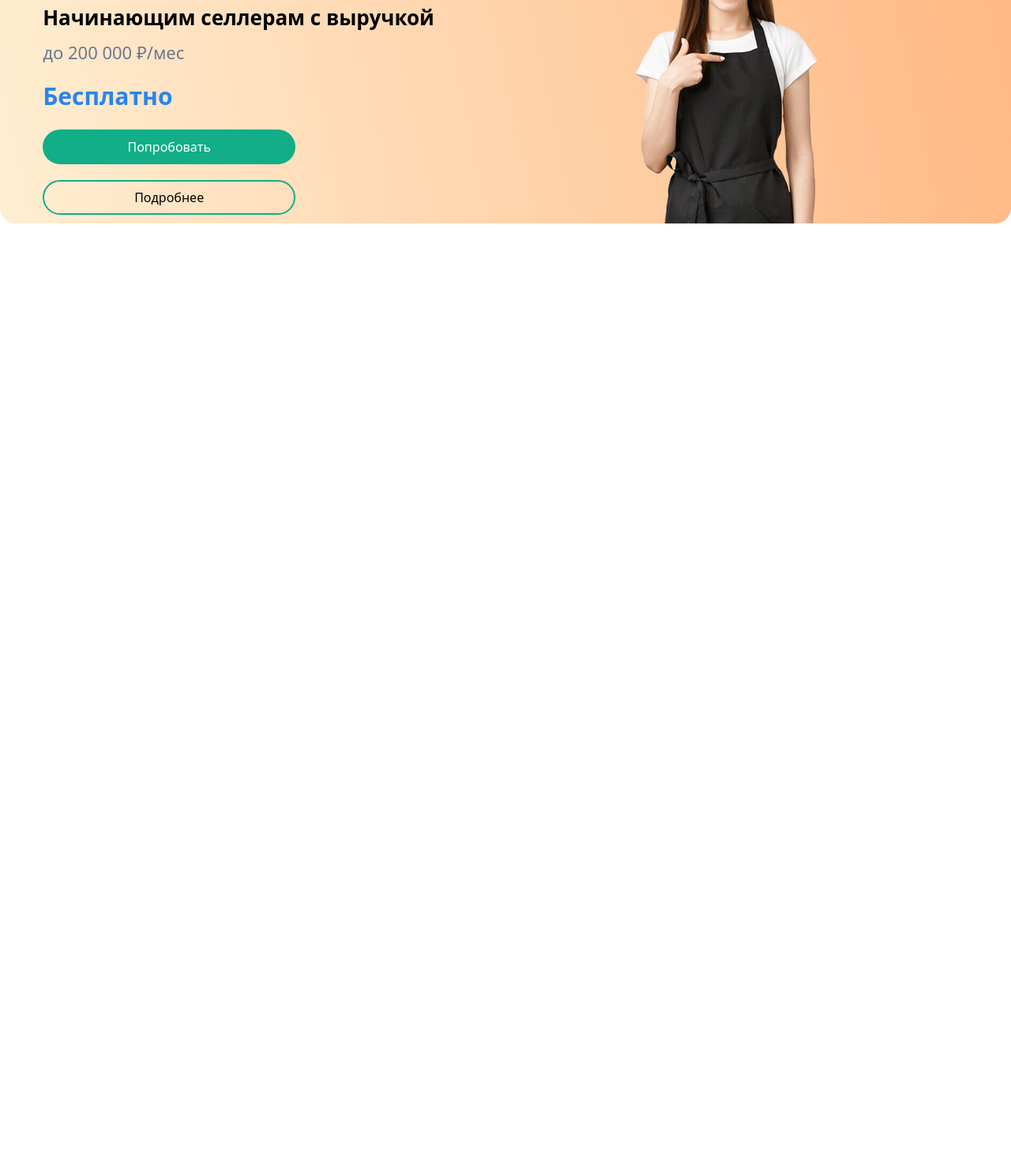
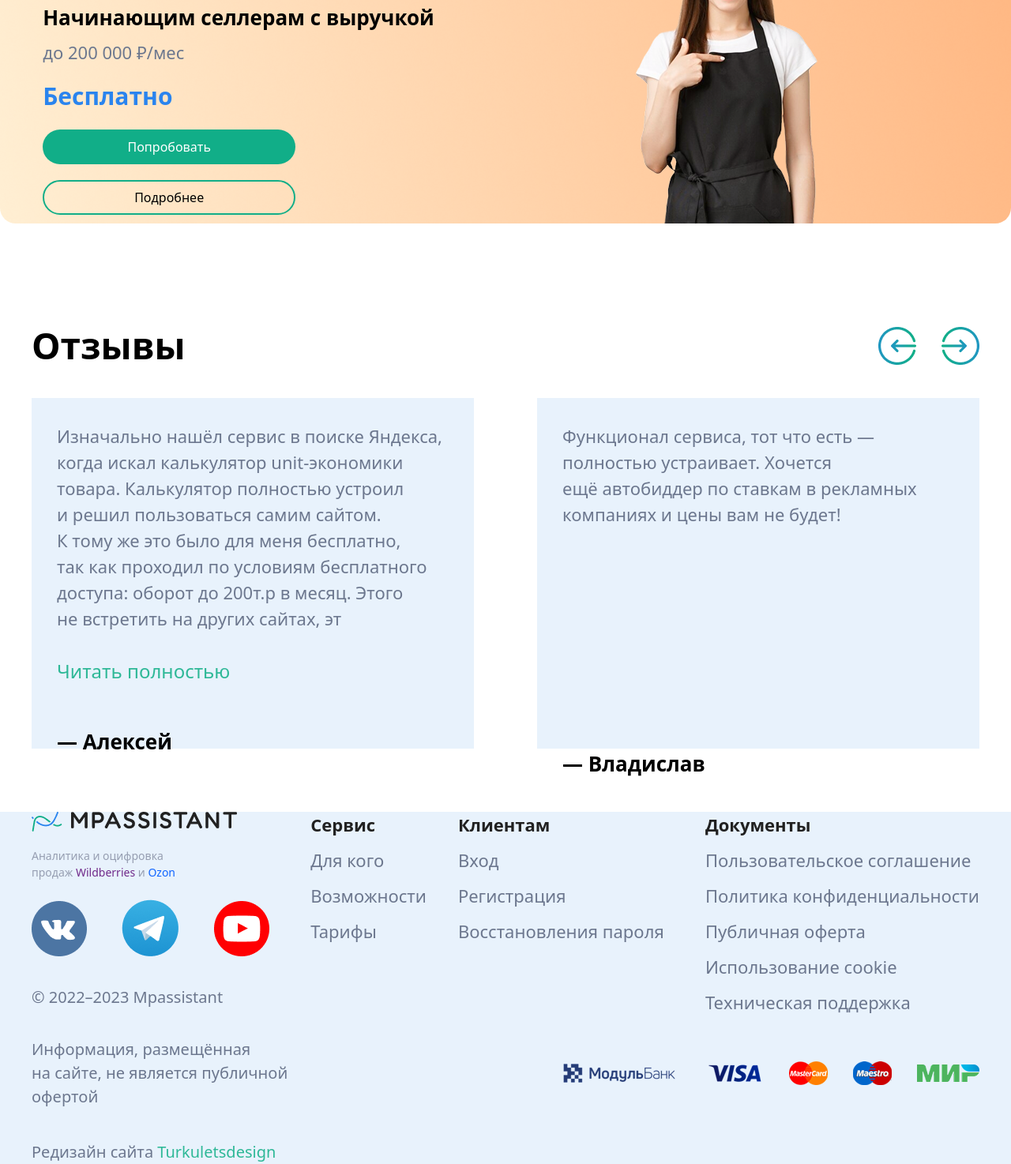
Before and after one commit to XalilovBiloljon/home-work-14, a website: page src/index.html in a window 1280 px wide. Shown: the part 5128-6602 px from the top of the page at 79% size. Before the commit the page ends 5411 px from the top, so only its background shows below. Drawn offline with Linux system fonts and the light colour scheme.

Commit message:
we add footer to our project

```diff
--- a/src/index.html
+++ b/src/index.html
@@ -312,6 +312,93 @@
         </main>
 
 
+        <main class="max-w-300 lg:mt-30 mt-10 m-auto">
+            <div class="flex items-center justify-between">
+                <h1 class="text-[46px]   font-bold ">Отзывы</h1>
+<div class="lg:flex hidden items-center gap-8">
+    <img src="./левая.png" alt="">
+    <img src="правая.png" alt="">
+
+</div>
+</div>
+
+<div class="flex items-center justify-between  mt-8">
+    <div class="lg:w-140 w-fit p-8 h-fit lg:h-111 bg-[#E8F2FC]">
+        <p class="text-[22px] text-[#6C778E] ">Изначально нашёл сервис в поиске Яндекса, когда искал калькулятор unit-экономики товара. Калькулятор полностью устроил и решил пользоваться самим сайтом. К тому же это было для меня бесплатно, так как проходил по условиям бесплатного доступа: оборот до 200т.р в месяц. Этого не встретить на других сайтах, эт</p>
+<h1 class="text-[24px] text-[#2EB897] font-medium mt-8">Читать полностью</h1>
+<h1 class="text-[26px] font-bold  mt-13">— Алексей</h1>
+    </div>
+
+     <div class="lg:w-140 lg:block hidden w-fit p-8 h-fit lg:h-111 bg-[#E8F2FC]">
+        <p class="text-[22px] text-[#6C778E] ">Функционал сервиса, тот что есть — полностью устраивает. Хочется ещё автобиддер по ставкам в рекламных компаниях и цены вам не будет!</p>
+
+<h1 class="text-[26px] font-bold  mt-70">— Владислав</h1>
+    </div>
+
+</div>
+
+ </main>
+
+ <footer class="w-full mt-20 lg:h-133 h-fit bg-[#E8F2FC]">
+    <div class="max-w-300 m-auto items-start justify-between mt-7 lg:flex-row flex-col flex" >
+        <div>
+            <img src="./778.png" alt="">
+                        <p class="text-[14px] mt-5 lg:block hidden text-[#969EB1] font-normal w-55">Аналитика и оцифровка продаж <span class="text-[#702A8A] ">Wildberries</span> и <span class="text-[#1065FF]">Ozon</span></p>
+<div class="flex items-center gap-10 mt-5">
+<img src="./Group 25 (1).png" alt="">
+<img src="./Group (2).png" alt="">
+<img src="./Group (3).png" alt="">
+</div>
+<p class="text-[20px] text-[#6C778E] mt-8">© 2022–2023 Mpassistant</p>
+</div>
+
+<div class="flex  items-center gap-10 ">
+    <div>
+        <h1 class="text-[22px] text-[#212121] font-bold ">Сервис</h1>
+        <p class="text-[22px] text-[#6C778E] mt-3 ">Для кого</p>
+        <p class="text-[22px] text-[#6C778E] mt-3 ">Возможности</p>
+        <p class="text-[22px] text-[#6C778E] mt-3 ">Тарифы</p>
+    </div>
+
+    <div>
+        <h1 class="text-[22px] text-[#212121] font-bold ">Клиентам</h1>
+        <p class="text-[22px] text-[#6C778E] mt-3 ">Вход</p>
+        <p class="text-[22px] text-[#6C778E] mt-3 ">Регистрация</p>
+        <p class="text-[22px] text-[#6C778E] mt-3 ">Восстановления пароля</p>
+    </div>
+</div>
+
+<div>
+    <h1 class="text-[22px] text-[#212121] font-bold ">Документы</h1>
+        <p class="text-[22px] text-[#6C778E] mt-3 ">Пользовательское соглашение</p>
+        <p class="text-[22px] text-[#6C778E] mt-3 ">Политика конфиденциальности</p>
+        <p class="text-[22px] text-[#6C778E] mt-3 ">Публичная оферта</p>
+        <p class="text-[22px] text-[#6C778E] mt-3 ">Использование cookie</p>
+        <p class="text-[22px] text-[#6C778E] mt-3 ">Техническая поддержка</p>
+    </div>
+    </div>
+
+    <div class="max-w-300 m-auto mt-7 lg:flex-row flex flex-col justify-between items-center ">
+        <p class="lg:w-90 text-[20px] text-[#6C778E] ">Информация, размещённая на сайте, не является публичной офертой</p>
+<div class="flex lg:flex-nowrap flex-wrap gap-8 items-center  lg:mt-0 mt-10">
+    <img src="./modulbank 1.png" alt="">
+    <img src="./visa 1.png" alt="">
+    <img src="./mastercard 1.png" alt="">
+    <img src="./maestro 1.png" alt="">
+    <img src="./mir 1.png" alt="">
+
+</div>
+    </div>
+
+    <div class=" max-w-300 m-auto flex items-end mt-10">
+<p class="text-[20px] font-medium text-[#6C778E]  ">Редизайн сайта <span class="text-[#2EB897]">Turkuletsdesign</span></p>
+    </div>
+
+ </footer>
+
+
+
+
 
 </body>
 </html>
```
Also changed, not shown: src/778.png (added), src/Group (2).png (added), src/Group (3).png (added), src/Group 25 (1).png (added), src/maestro 1.png (added), src/mastercard 1.png (added), src/mir 1.png (added), src/modulbank 1.png (added), src/output.css, src/visa 1.png (added), src/левая.png (added), src/правая.png (added).
